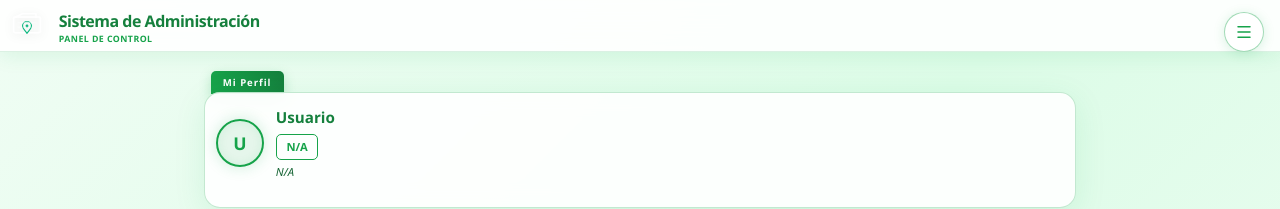
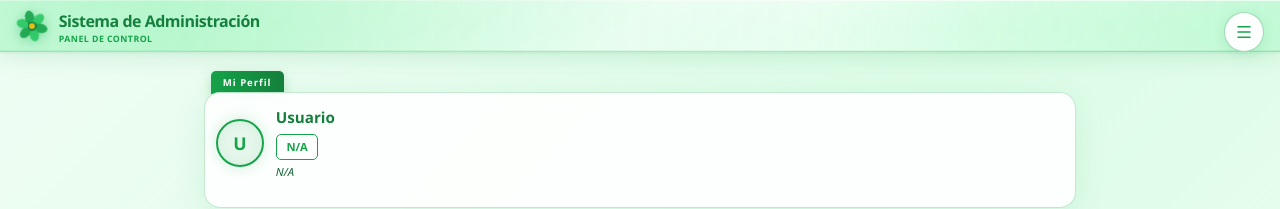
Before and after one commit to Jesus200995/SistemaApp, a Vue app in the folder Frontend/sistemaapp-frontend/: page /dashboard in a window 1280 px wide. Shown: the top 209 px of the page. Built offline with nearby package versions, Linux system fonts and the light colour scheme; no server answers; sample sign-in values are in the browser's storage.

Commit message:
style: mejorar el diseño del encabezado en DashboardView, incluyendo un nuevo logo y efectos visuales

```diff
--- a/Frontend/sistemaapp-frontend/src/views/DashboardView.vue
+++ b/Frontend/sistemaapp-frontend/src/views/DashboardView.vue
@@ -3,35 +3,32 @@
     <!-- Menú hamburguesa global -->
     <HamburgerMenu :pendingCount="solicitudesPendientes" />
 
-    <!-- Header moderno -->
+    <!-- Header moderno con efecto vidrio líquido -->
     <header class="dashboard-header">
       <div class="header-content">
         <div class="logo-section">
           <div class="logo-icon">
-            <!-- Icono SVG personalizado: Carpeta con ubicación -->
-            <svg viewBox="0 0 64 64" width="48" height="48" class="custom-logo-svg" xmlns="http://www.w3.org/2000/svg">
-              <!-- Carpeta outline -->
-              <g id="folder">
-                <!-- Línea superior de la carpeta (pestaña) -->
-                <path d="M 12 16 L 24 10 L 48 10 L 48 16"
-                      stroke="white" stroke-width="2.5" fill="none" stroke-linecap="round" stroke-linejoin="round"/>
-                <!-- Cuerpo de la carpeta -->
-                <rect x="8" y="16" width="48" height="28" rx="3"
-                      stroke="white" stroke-width="2.5" fill="none" stroke-linecap="round" stroke-linejoin="round"/>
+            <!-- Icono SVG: Flor girando -->
+            <svg viewBox="0 0 64 64" width="48" height="48" class="flower-logo-svg" xmlns="http://www.w3.org/2000/svg">
+              <!-- Pétalos de la flor -->
+              <g class="flower-petals">
+                <!-- Pétalo 1 (arriba) -->
+                <ellipse cx="32" cy="16" rx="8" ry="12" fill="#16a34a" opacity="0.9"/>
+                <!-- Pétalo 2 (arriba-derecha) -->
+                <ellipse cx="32" cy="16" rx="8" ry="12" fill="#22c55e" opacity="0.85" transform="rotate(60 32 32)"/>
+                <!-- Pétalo 3 (abajo-derecha) -->
+                <ellipse cx="32" cy="16" rx="8" ry="12" fill="#16a34a" opacity="0.9" transform="rotate(120 32 32)"/>
+                <!-- Pétalo 4 (abajo) -->
+                <ellipse cx="32" cy="16" rx="8" ry="12" fill="#22c55e" opacity="0.85" transform="rotate(180 32 32)"/>
+                <!-- Pétalo 5 (abajo-izquierda) -->
+                <ellipse cx="32" cy="16" rx="8" ry="12" fill="#16a34a" opacity="0.9" transform="rotate(240 32 32)"/>
+                <!-- Pétalo 6 (arriba-izquierda) -->
+                <ellipse cx="32" cy="16" rx="8" ry="12" fill="#22c55e" opacity="0.85" transform="rotate(300 32 32)"/>
               </g>
-
-              <!-- Pin de ubicación en el centro con outline -->
-              <g transform="translate(32, 32)">
-                <!-- Pin shape outline -->
-                <path d="M 0 -8 C -4.4 -8 -8 -4.4 -8 0 C -8 4 -3.6 8 0 13 C 3.6 8 8 4 8 0 C 8 -4.4 4.4 -8 0 -8 Z"
-                      stroke="#10b981" stroke-width="2" fill="none" stroke-linecap="round" stroke-linejoin="round"/>
-                <!-- Círculo en la punta del pin -->
-                <circle cx="0" cy="0" r="2.5" fill="#10b981" stroke="none"/>
-              </g>
-
-              <!-- Pequeños detalles de líneas dentro de la carpeta -->
-              <line x1="16" y1="26" x2="48" y2="26" stroke="white" stroke-width="1.5" opacity="0.4" stroke-linecap="round"/>
-              <line x1="16" y1="34" x2="40" y2="34" stroke="white" stroke-width="1.5" opacity="0.4" stroke-linecap="round"/>
+              <!-- Centro de la flor -->
+              <circle cx="32" cy="32" r="8" fill="#15803d"/>
+              <circle cx="32" cy="32" r="5" fill="#facc15"/>
+              <circle cx="32" cy="32" r="2.5" fill="#eab308"/>
             </svg>
           </div>
           <div class="logo-text">
@@ -567,47 +564,104 @@ const getUsuariosDesc = (): string => {
   left: 0;
   right: 0;
   z-index: 100;
-  backdrop-filter: blur(12px);
-  background: rgba(255, 255, 255, 0.9);
-  border-bottom: 1px solid rgba(22, 163, 74, 0.15);
+  backdrop-filter: blur(16px) saturate(180%);
+  background: linear-gradient(
+    135deg,
+    rgba(134, 239, 172, 0.35) 0%,
+    rgba(187, 247, 208, 0.4) 25%,
+    rgba(255, 255, 255, 0.5) 50%,
+    rgba(187, 247, 208, 0.4) 75%,
+    rgba(134, 239, 172, 0.35) 100%
+  );
+  border-bottom: 1px solid rgba(22, 163, 74, 0.25);
   padding: 0;
-  box-shadow: 0 4px 20px rgba(22, 163, 74, 0.1);
+  box-shadow:
+    0 4px 24px rgba(22, 163, 74, 0.15),
+    0 1px 3px rgba(22, 163, 74, 0.1),
+    inset 0 1px 0 rgba(255, 255, 255, 0.6),
+    inset 0 -1px 0 rgba(22, 163, 74, 0.1);
   width: 100%;
   height: 52px;
   box-sizing: border-box;
+  /* Efecto de brillo líquido que se mueve */
+  overflow: hidden;
+}
+
+.dashboard-header::before {
+  content: '';
+  position: absolute;
+  top: 0;
+  left: -100%;
+  width: 200%;
+  height: 100%;
+  background: linear-gradient(
+    90deg,
+    transparent 0%,
+    rgba(255, 255, 255, 0.4) 25%,
+    rgba(134, 239, 172, 0.3) 50%,
+    rgba(255, 255, 255, 0.4) 75%,
+    transparent 100%
+  );
+  animation: liquidShine 4s ease-in-out infinite;
+  pointer-events: none;
+}
+
+@keyframes liquidShine {
+  0% { transform: translateX(0); }
+  100% { transform: translateX(50%); }
 }
 
 .header-content {
   max-width: 100%;
   margin: 0;
-  padding: 0;
-  display: flex;
-  justify-content: space-between;
+  padding: 0 0.5rem;
+  display: flex;
+  justify-content: flex-start;
   align-items: center;
   gap: 0.5rem;
   width: 100%;
   height: 52px;
   box-sizing: border-box;
+  position: relative;
+  z-index: 1;
 }
 
 .logo-section {
   display: flex;
   align-items: center;
-  gap: 0.65rem;
+  justify-content: flex-start;
+  gap: 0.5rem;
   min-width: 0;
-  padding-left: 0.4rem;
+  padding-left: 0.3rem;
 }
 
 .logo-icon {
-  width: 42px;
-  height: 42px;
+  width: 38px;
+  height: 38px;
   display: flex;
   align-items: center;
   justify-content: center;
   flex-shrink: 0;
   position: relative;
-  padding: 2px;
+  padding: 0;
   margin: 0;
+}
+
+/* Flor girando */
+.flower-logo-svg {
+  width: 36px;
+  height: 36px;
+  filter: drop-shadow(0 2px 6px rgba(22, 163, 74, 0.4));
+}
+
+.flower-logo-svg .flower-petals {
+  transform-origin: 32px 32px;
+  animation: flowerSpin 8s linear infinite;
+}
+
+@keyframes flowerSpin {
+  from { transform: rotate(0deg); }
+  to { transform: rotate(360deg); }
 }
 
 .custom-logo-svg {
@@ -620,21 +674,30 @@ const getUsuariosDesc = (): string => {
   font-size: 1rem;
   font-weight: 600;
   letter-spacing: -0.5px;
-  color: #15803d;
   margin: 0;
   font-family: 'Segoe UI', 'Trebuchet MS', sans-serif;
-  text-shadow: none;
-}
-
-@keyframes gradient-flow {
+  /* Efecto de brillo blanco pasando letra por letra */
+  background: linear-gradient(
+    90deg,
+    #15803d 0%,
+    #15803d 40%,
+    #ffffff 50%,
+    #15803d 60%,
+    #15803d 100%
+  );
+  background-size: 200% 100%;
+  -webkit-background-clip: text;
+  background-clip: text;
+  -webkit-text-fill-color: transparent;
+  animation: textShine 3s linear infinite;
+}
+
+@keyframes textShine {
   0% {
-    background-position: 0% center;
-  }
-  50% {
     background-position: 100% center;
   }
   100% {
-    background-position: 0% center;
+    background-position: -100% center;
   }
 }
 
```
